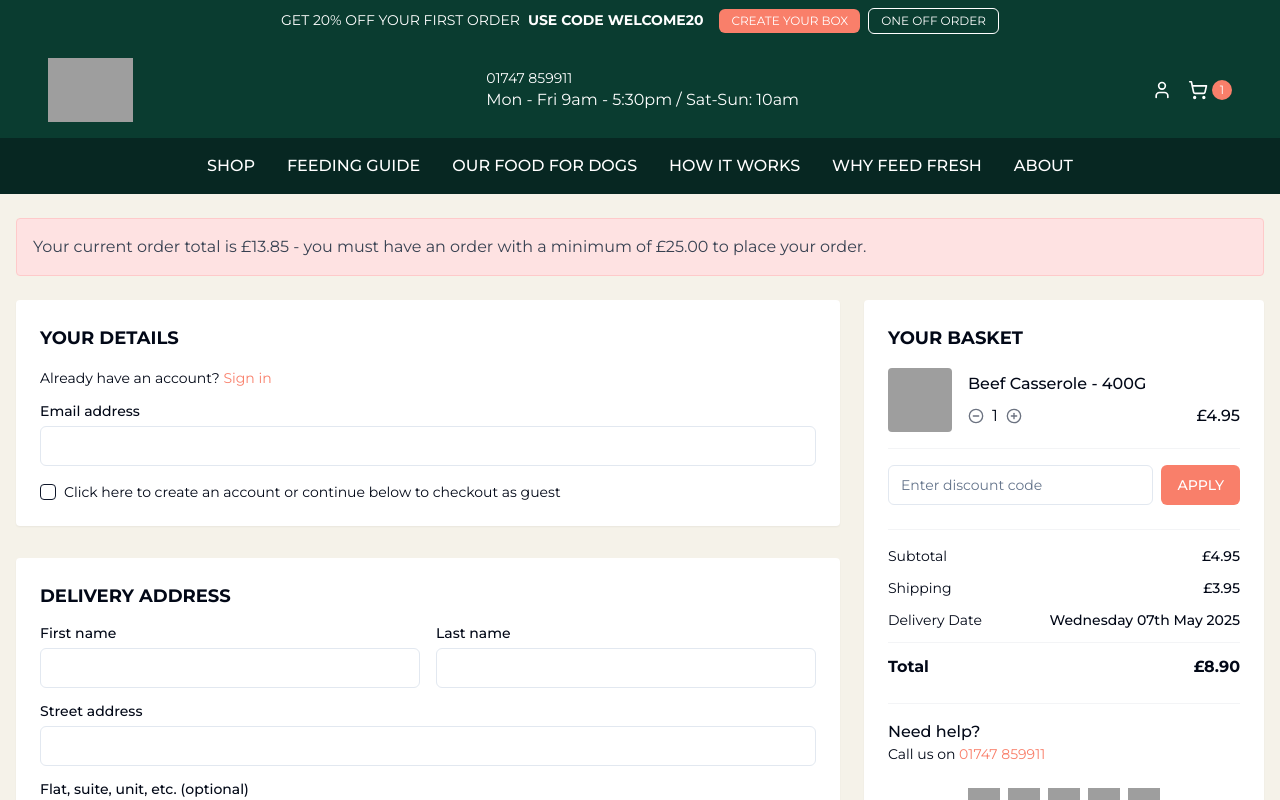
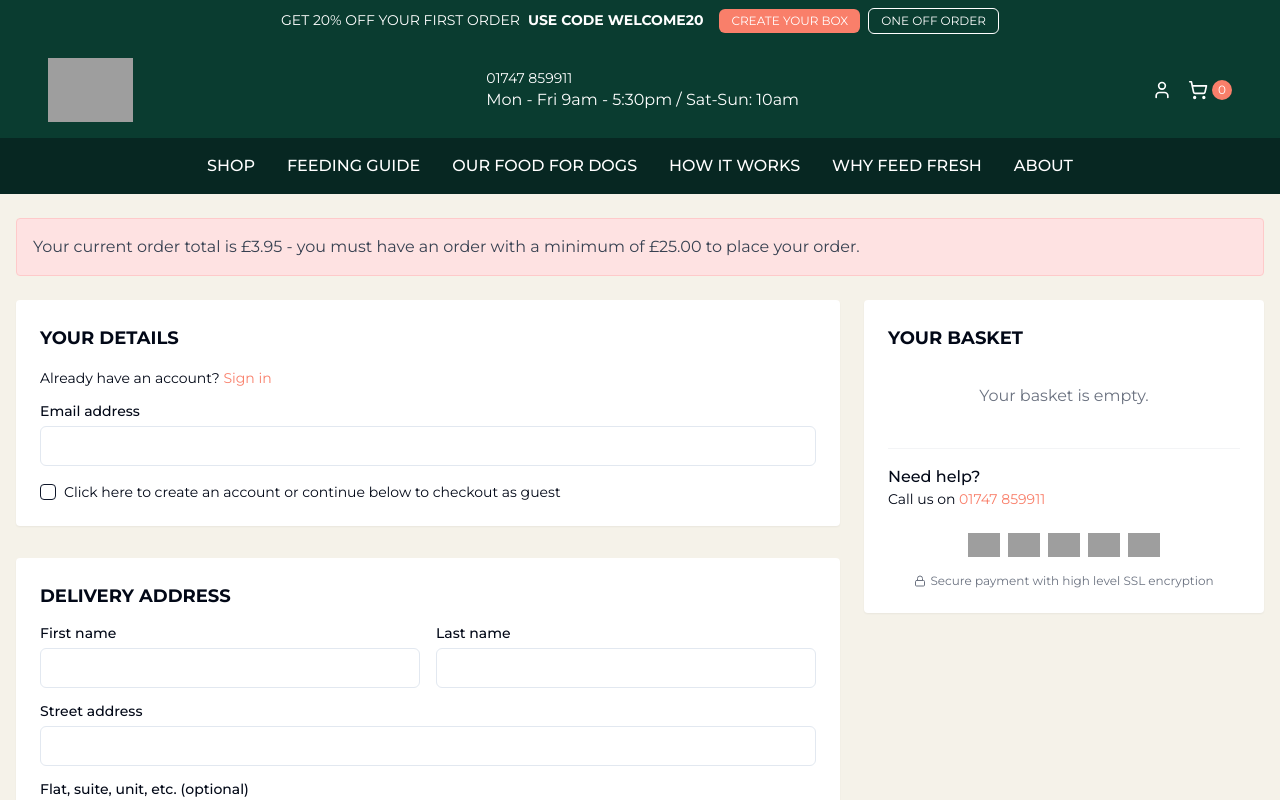
Before and after one commit to moizhassan7/dogfoodwebiste, a React (Vite) app: page /checkout in a window 1280 px wide. Shown: the top 800 px of the page. Built offline with nearby package versions, Linux system fonts and the light colour scheme; grey boxes are pictures that could not be loaded.

Commit message:
feat: Implement e-commerce basket and checkout
This commit introduces a dynamic e-commerce basket and checkout feature, including product listing with weight selection, real-time basket updates, and redirection to the checkout page. The checkout page displays a summary of basket items.

```diff
--- a/src/App.tsx
+++ b/src/App.tsx
@@ -4,6 +4,7 @@ import { Toaster as Sonner } from "@/components/ui/sonner";
 import { TooltipProvider } from "@/components/ui/tooltip";
 import { QueryClient, QueryClientProvider } from "@tanstack/react-query";
 import { BrowserRouter, Routes, Route } from "react-router-dom";
+import { CartProvider } from "./contexts/CartContext";
 import Index from "./pages/Index";
 import NotFound from "./pages/NotFound";
 import Checkout from "./pages/Checkout";
@@ -13,6 +14,7 @@ const queryClient = new QueryClient();
 const App = () => (
   <QueryClientProvider client={queryClient}>
     <TooltipProvider>
+      <CartProvider>
         <Toaster />
         <Sonner />
         <BrowserRouter>
@@ -23,6 +25,7 @@ const App = () => (
             <Route path="*" element={<NotFound />} />
           </Routes>
         </BrowserRouter>
+      </CartProvider>
     </TooltipProvider>
   </QueryClientProvider>
 );
--- a/src/components/Header.tsx
+++ b/src/components/Header.tsx
@@ -2,9 +2,11 @@
 import React, { useState } from 'react';
 import { ShoppingCart, User, Menu, X } from 'lucide-react';
 import { Link } from 'react-router-dom';
+import { useCart } from '@/contexts/CartContext';
 
 const Header = () => {
   const [isMenuOpen, setIsMenuOpen] = useState(false);
+  const { totalItems } = useCart();
 
   const toggleMenu = () => {
     setIsMenuOpen(!isMenuOpen);
@@ -45,7 +47,9 @@ const Header = () => {
             </button>
             <Link to="/checkout" className="text-white flex items-center">
               <ShoppingCart size={20} />
-              <span className="bg-montys-coral rounded-full w-5 h-5 flex items-center justify-center text-xs text-white ml-1">1</span>
+              <span className="bg-montys-coral rounded-full w-5 h-5 flex items-center justify-center text-xs text-white ml-1">
+                {totalItems}
+              </span>
             </Link>
           </div>
 
@@ -92,7 +96,7 @@ const Header = () => {
                 </button>
                 <Link to="/checkout" className="text-white flex items-center">
                   <ShoppingCart size={20} />
-                  <span className="ml-2">Cart (1)</span>
+                  <span className="ml-2">Cart ({totalItems})</span>
                 </Link>
               </li>
             </ul>
--- a/src/components/ProductCard.tsx
+++ b/src/components/ProductCard.tsx
@@ -1,6 +1,11 @@
 
-import React from 'react';
+import React, { useState } from 'react';
+import { useNavigate } from 'react-router-dom';
 import { Button } from '@/components/ui/button';
+import { RadioGroup, RadioGroupItem } from '@/components/ui/radio-group';
+import { Label } from '@/components/ui/label';
+import { useCart } from '@/contexts/CartContext';
+import { useToast } from '@/components/ui/use-toast';
 
 interface ProductCardProps {
   title: string;
@@ -11,29 +16,110 @@ interface ProductCardProps {
     medium: { weight: string; price: string };
     large: { weight: string; price: string };
   };
+  id: number;
 }
 
-const ProductCard: React.FC<ProductCardProps> = ({ title, image, description, prices }) => {
+const ProductCard: React.FC<ProductCardProps> = ({ title, image, description, prices, id }) => {
+  const [selectedWeight, setSelectedWeight] = useState<string | null>(null);
+  const [selectedPrice, setSelectedPrice] = useState<string | null>(null);
+  const [error, setError] = useState<string | null>(null);
+
+  const { addToCart } = useCart();
+  const { toast } = useToast();
+  const navigate = useNavigate();
+
+  const handleWeightSelect = (value: string) => {
+    setSelectedWeight(value);
+    setError(null);
+
+    // Set the corresponding price
+    switch (value) {
+      case prices.small.weight:
+        setSelectedPrice(prices.small.price);
+        break;
+      case prices.medium.weight:
+        setSelectedPrice(prices.medium.price);
+        break;
+      case prices.large.weight:
+        setSelectedPrice(prices.large.price);
+        break;
+      default:
+        setSelectedPrice(null);
+    }
+  };
+
+  const handleAddToBox = () => {
+    if (!selectedWeight || !selectedPrice) {
+      setError('Please select a weight before adding to basket');
+      toast({
+        title: 'Selection required',
+        description: 'Please select a weight before adding to basket',
+        variant: 'destructive',
+      });
+      return;
+    }
+
+    // Add to cart
+    addToCart({
+      id,
+      title,
+      image,
+      description,
+      selectedWeight,
+      selectedPrice,
+      quantity: 1,
+    });
+
+    // Redirect to checkout page
+    navigate('/checkout');
+  };
+
   return (
     <div className="flex flex-col items-center">
       <img src={image} alt={title} className="w-40 h-40 object-cover" />
       <h3 className="text-xl font-semibold mt-4 mb-2">{title}</h3>
       <p className="text-sm text-center mb-4">{description}</p>
-      <div className="grid grid-cols-3 gap-2 w-full max-w-xs">
-        <div className="bg-montys-beige rounded-md p-2 text-center">
+
+      <div className="w-full max-w-xs mb-4">
+        <RadioGroup
+          value={selectedWeight || ""}
+          onValueChange={handleWeightSelect}
+          className="grid grid-cols-3 gap-2 w-full"
+        >
+          <div className={`bg-montys-beige rounded-md p-2 text-center cursor-pointer ${selectedWeight === prices.small.weight ? 'ring-2 ring-montys-green' : ''}`}>
+            <RadioGroupItem value={prices.small.weight} id={`${id}-small`} className="sr-only" />
+            <Label htmlFor={`${id}-small`} className="cursor-pointer w-full h-full">
               <p className="font-bold text-montys-green">{prices.small.weight}</p>
               <p className="text-xs">{prices.small.price}</p>
+            </Label>
           </div>
-        <div className="bg-montys-beige rounded-md p-2 text-center">
+
+          <div className={`bg-montys-beige rounded-md p-2 text-center cursor-pointer ${selectedWeight === prices.medium.weight ? 'ring-2 ring-montys-green' : ''}`}>
+            <RadioGroupItem value={prices.medium.weight} id={`${id}-medium`} className="sr-only" />
+            <Label htmlFor={`${id}-medium`} className="cursor-pointer w-full h-full">
               <p className="font-bold text-montys-green">{prices.medium.weight}</p>
               <p className="text-xs">{prices.medium.price}</p>
+            </Label>
           </div>
-        <div className="bg-montys-beige rounded-md p-2 text-center">
+
+          <div className={`bg-montys-beige rounded-md p-2 text-center cursor-pointer ${selectedWeight === prices.large.weight ? 'ring-2 ring-montys-green' : ''}`}>
+            <RadioGroupItem value={prices.large.weight} id={`${id}-large`} className="sr-only" />
+            <Label htmlFor={`${id}-large`} className="cursor-pointer w-full h-full">
               <p className="font-bold text-montys-green">{prices.large.weight}</p>
               <p className="text-xs">{prices.large.price}</p>
+            </Label>
           </div>
+        </RadioGroup>
       </div>
-      <button className="btn-outline mt-4">ADD TO BOX</button>
+
+      {error && <p className="text-red-500 text-sm mb-2">{error}</p>}
+
+      <Button
+        onClick={handleAddToBox}
+        className="bg-montys-coral hover:bg-opacity-90 text-white"
+      >
+        ADD TO BOX
+      </Button>
     </div>
   );
 };
--- a/src/components/Products.tsx
+++ b/src/components/Products.tsx
@@ -57,6 +57,7 @@ const Products = () => {
           {products.map((product) => (
             <ProductCard
               key={product.id}
+              id={product.id}
               title={product.title}
               image={product.image}
               description={product.description}
--- a/src/components/checkout/BasketSummary.tsx
+++ b/src/components/checkout/BasketSummary.tsx
@@ -2,7 +2,8 @@
 import React, { useState } from 'react';
 import { Input } from '@/components/ui/input';
 import { Button } from '@/components/ui/button';
-import { MinusCircle, PlusCircle, Lock } from 'lucide-react';
+import { MinusCircle, PlusCircle, Lock, Trash2 } from 'lucide-react';
+import { useCart } from '@/contexts/CartContext';
 
 interface BasketSummaryProps {
   orderTotal: number;
@@ -11,22 +12,22 @@ interface BasketSummaryProps {
 }
 
 const BasketSummary = ({ orderTotal, setOrderTotal, checkOrderValidity }: BasketSummaryProps) => {
-  const [quantity, setQuantity] = useState(1);
   const [discountCode, setDiscountCode] = useState('');
   const [discountApplied, setDiscountApplied] = useState(false);
 
-  const productPrice = 4.95;
+  const { cartItems, updateQuantity, removeFromCart, subtotal } = useCart();
   const shippingCost = 3.95;
-  const subtotal = productPrice * quantity;
   const total = subtotal + shippingCost;
 
-  const handleQuantityChange = (newQuantity: number) => {
+  // Update the parent component with new total
+  React.useEffect(() => {
+    setOrderTotal(total);
+    checkOrderValidity(total);
+  }, [total, setOrderTotal, checkOrderValidity]);
+
+  const handleQuantityChange = (id: number, selectedWeight: string, newQuantity: number) => {
     if (newQuantity < 1) return;
-    setQuantity(newQuantity);
-    const newSubtotal = productPrice * newQuantity;
-    const newTotal = newSubtotal + shippingCost;
-    setOrderTotal(newTotal);
-    checkOrderValidity(newTotal);
+    updateQuantity(id, selectedWeight, newQuantity);
   };
 
   const handleApplyDiscount = () => {
@@ -42,43 +43,57 @@ const BasketSummary = ({ orderTotal, setOrderTotal, checkOrderValidity }: Basket
     <div className="bg-white p-6 rounded shadow-sm">
       <h2 className="text-lg font-bold mb-4 text-left uppercase">Your Basket</h2>
 
-      {/* Product item */}
-      <div className="flex items-center border-b border-gray-100 pb-4 mb-4">
+      {cartItems.length === 0 ? (
+        <p className="text-gray-500 text-center py-4">Your basket is empty.</p>
+      ) : (
+        <>
+          {/* Product items */}
+          {cartItems.map((item) => (
+            <div key={`${item.id}-${item.selectedWeight}`} className="flex items-center border-b border-gray-100 pb-4 mb-4">
               <div className="w-16 h-16 mr-4">
                 <img
-            src="https://cdn-icons-png.flaticon.com/512/91/91534.png"
-            alt="Beef Casserole"
+                  src={item.image}
+                  alt={item.title}
                   className="w-full h-full object-cover rounded"
                 />
               </div>
 
               <div className="flex-1">
-          <h3 className="font-medium text-left">Beef Casserole - 400G</h3>
+                <h3 className="font-medium text-left">{item.title} - {item.selectedWeight}</h3>
 
                 <div className="flex items-center justify-between mt-2">
                   <div className="flex items-center">
                     <button
-                onClick={() => handleQuantityChange(quantity - 1)}
+                      onClick={() => handleQuantityChange(item.id, item.selectedWeight, item.quantity - 1)}
                       className="text-gray-500 hover:text-montys-coral"
-                disabled={quantity <= 1}
+                      disabled={item.quantity <= 1}
                     >
                       <MinusCircle size={16} />
                     </button>
 
-              <span className="mx-2">{quantity}</span>
+                    <span className="mx-2">{item.quantity}</span>
 
                     <button
-                onClick={() => handleQuantityChange(quantity + 1)}
+                      onClick={() => handleQuantityChange(item.id, item.selectedWeight, item.quantity + 1)}
                       className="text-gray-500 hover:text-montys-coral"
                     >
                       <PlusCircle size={16} />
                     </button>
                   </div>
 
-            <div className="font-medium">£{(productPrice * quantity).toFixed(2)}</div>
+                  <div className="flex items-center">
+                    <div className="font-medium mr-3">{item.selectedPrice}</div>
+                    <button
+                      onClick={() => removeFromCart(item.id, item.selectedWeight)}
+                      className="text-red-500 hover:text-red-700"
+                    >
+                      <Trash2 size={16} />
+                    </button>
                   </div>
                 </div>
               </div>
+            </div>
+          ))}
 
           {/* Discount code */}
           <div className="mb-6">
@@ -121,6 +136,8 @@ const BasketSummary = ({ orderTotal, setOrderTotal, checkOrderValidity }: Basket
               <span>£{total.toFixed(2)}</span>
             </div>
           </div>
+        </>
+      )}
 
       {/* Help section */}
       <div className="mt-6 pt-4 border-t border-gray-100">
--- /dev/null
+++ b/src/contexts/CartContext.tsx
@@ -0,0 +1,142 @@
+
+import React, { createContext, useContext, useState, useEffect } from 'react';
+import { useToast } from '@/components/ui/use-toast';
+
+export interface CartProduct {
+  id: number;
+  title: string;
+  image: string;
+  description: string;
+  selectedWeight: string;
+  selectedPrice: string;
+  quantity: number;
+}
+
+interface CartContextType {
+  cartItems: CartProduct[];
+  addToCart: (product: CartProduct) => void;
+  removeFromCart: (productId: number, selectedWeight: string) => void;
+  updateQuantity: (productId: number, selectedWeight: string, quantity: number) => void;
+  clearCart: () => void;
+  totalItems: number;
+  subtotal: number;
+}
+
+const CartContext = createContext<CartContextType | undefined>(undefined);
+
+export const CartProvider: React.FC<{ children: React.ReactNode }> = ({ children }) => {
+  const [cartItems, setCartItems] = useState<CartProduct[]>([]);
+  const { toast } = useToast();
+
+  // Load cart from localStorage on initial render
+  useEffect(() => {
+    const storedCart = localStorage.getItem('cart');
+    if (storedCart) {
+      try {
+        setCartItems(JSON.parse(storedCart));
+      } catch (error) {
+        console.error('Failed to parse cart from localStorage:', error);
+      }
+    }
+  }, []);
+
+  // Save cart to localStorage whenever it changes
+  useEffect(() => {
+    localStorage.setItem('cart', JSON.stringify(cartItems));
+  }, [cartItems]);
+
+  const addToCart = (product: CartProduct) => {
+    setCartItems(prevItems => {
+      // Check if product with same ID and weight already exists
+      const existingItemIndex = prevItems.findIndex(
+        item => item.id === product.id && item.selectedWeight === product.selectedWeight
+      );
+
+      if (existingItemIndex !== -1) {
+        // Update quantity if product exists
+        const newItems = [...prevItems];
+        newItems[existingItemIndex].quantity += product.quantity;
+
+        toast({
+          title: 'Product updated',
+          description: `Quantity updated in your box.`,
+        });
+
+        return newItems;
+      } else {
+        // Add new product
+        toast({
+          title: 'Product added',
+          description: `${product.title} added to your box.`,
+        });
+
+        return [...prevItems, product];
+      }
+    });
+  };
+
+  const removeFromCart = (productId: number, selectedWeight: string) => {
+    setCartItems(prevItems =>
+      prevItems.filter(item => !(item.id === productId && item.selectedWeight === selectedWeight))
+    );
+
+    toast({
+      title: 'Product removed',
+      description: 'Item removed from your box.',
+    });
+  };
+
+  const updateQuantity = (productId: number, selectedWeight: string, quantity: number) => {
+    setCartItems(prevItems =>
+      prevItems.map(item =>
+        (item.id === productId && item.selectedWeight === selectedWeight)
+          ? { ...item, quantity }
+          : item
+      )
+    );
+  };
+
+  const clearCart = () => {
+    setCartItems([]);
+    localStorage.removeItem('cart');
+
+    toast({
+      title: 'Cart cleared',
+      description: 'All items have been removed from your box.',
+    });
+  };
+
+  // Calculate total items
+  const totalItems = cartItems.reduce((total, item) => total + item.quantity, 0);
+
+  // Calculate subtotal (parse price strings to get numbers)
+  const subtotal = cartItems.reduce((total, item) => {
+    const priceString = item.selectedPrice;
+    const price = parseFloat(priceString.replace('£', ''));
+    return total + (price * item.quantity);
+  }, 0);
+
+  return (
+    <CartContext.Provider
+      value={{
+        cartItems,
+        addToCart,
+        removeFromCart,
+        updateQuantity,
+        clearCart,
+        totalItems,
+        subtotal
+      }}
+    >
+      {children}
+    </CartContext.Provider>
+  );
+};
+
+export const useCart = () => {
+  const context = useContext(CartContext);
+  if (context === undefined) {
+    throw new Error('useCart must be used within a CartProvider');
+  }
+  return context;
+};
--- a/src/pages/Checkout.tsx
+++ b/src/pages/Checkout.tsx
@@ -1,21 +1,29 @@
 
-import React, { useState } from 'react';
+import React, { useState, useEffect } from 'react';
 import { Lock } from 'lucide-react';
 import Header from '../components/Header';
 import Footer from '../components/Footer';
 import CheckoutForm from '../components/checkout/CheckoutForm';
 import BasketSummary from '../components/checkout/BasketSummary';
 import PromoBanner from '../components/checkout/PromoBanner';
+import { useCart } from '@/contexts/CartContext';
 
 const Checkout = () => {
-  const [orderTotal, setOrderTotal] = useState(13.85);
+  const { subtotal } = useCart();
+  const [orderTotal, setOrderTotal] = useState(subtotal + 3.95); // Subtotal + shipping
   const [minimumOrder] = useState(25.00);
   const [isValidOrder, setIsValidOrder] = useState(false);
 
+  // Check if cart meets minimum requirement on component mount
+  useEffect(() => {
+    checkOrderValidity(orderTotal);
+  }, [orderTotal]);
+
   // Check if order meets minimum requirement
   const checkOrderValidity = (total: number) => {
-    setIsValidOrder(total >= minimumOrder);
-    return total >= minimumOrder;
+    const isValid = total >= minimumOrder;
+    setIsValidOrder(isValid);
+    return isValid;
   };
 
   return (
```
Lines whose indentation alone changed are shown as unchanged.
